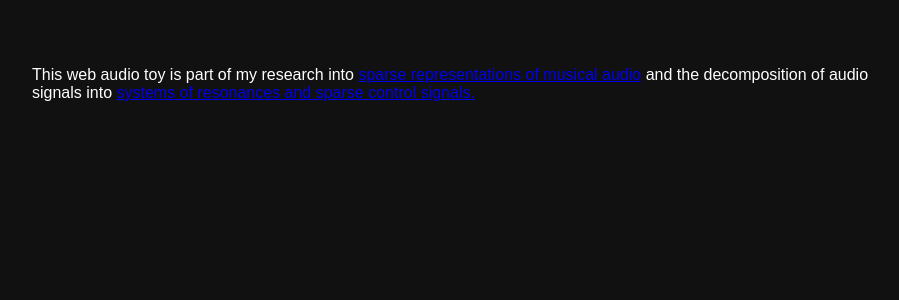
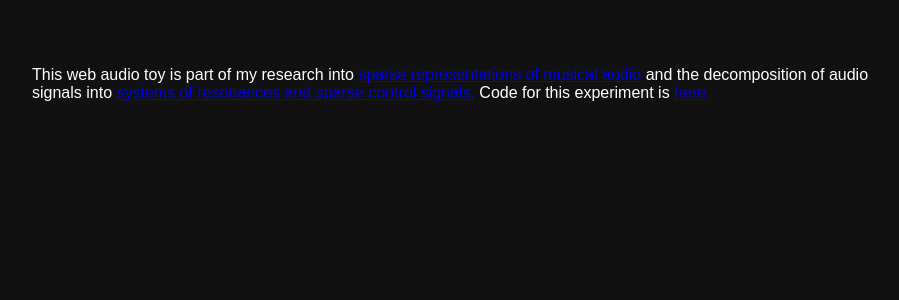
Before and after one commit to JohnVinyard/JohnVinyard.github.io, a Jekyll site: the page string.html, which Jekyll copies as it is, in a window 1280 px wide. Shown: the top 300 px of the page, without its empty margins (168-1067 px from the left). Built offline with Jekyll 4.4.1, drawn with Linux system fonts in a browser that asks for light colours.

Commit message:
Add link

```diff
--- a/string.html
+++ b/string.html
@@ -34,6 +34,7 @@
             This web audio toy is part of my research into
             <a href="https://blog.cochlea.xyz/sparse-interpretable-audio-codec-paper.html">sparse representations of musical audio</a>
             and the decomposition of audio signals into <a href="https://blog.cochlea.xyz/rnn.html">systems of resonances and sparse control signals.</a>
+            Code for this experiment is <a href="https://github.com/JohnVinyard/web-components/blob/main/components/physical.ts">here</a>
         </p>
     </body>
 </html>
```
